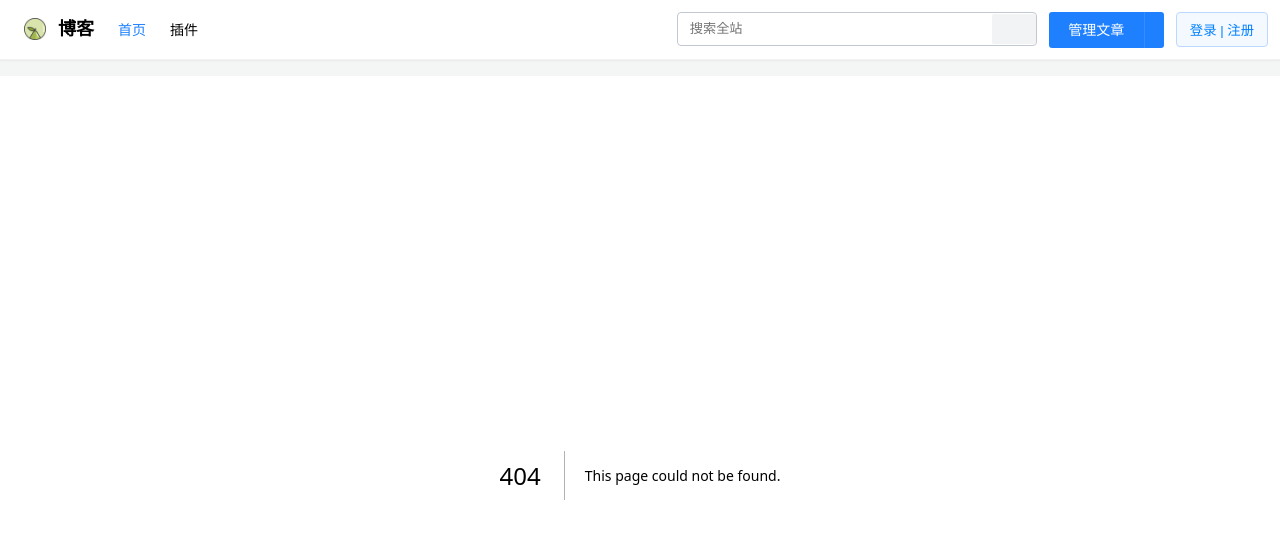
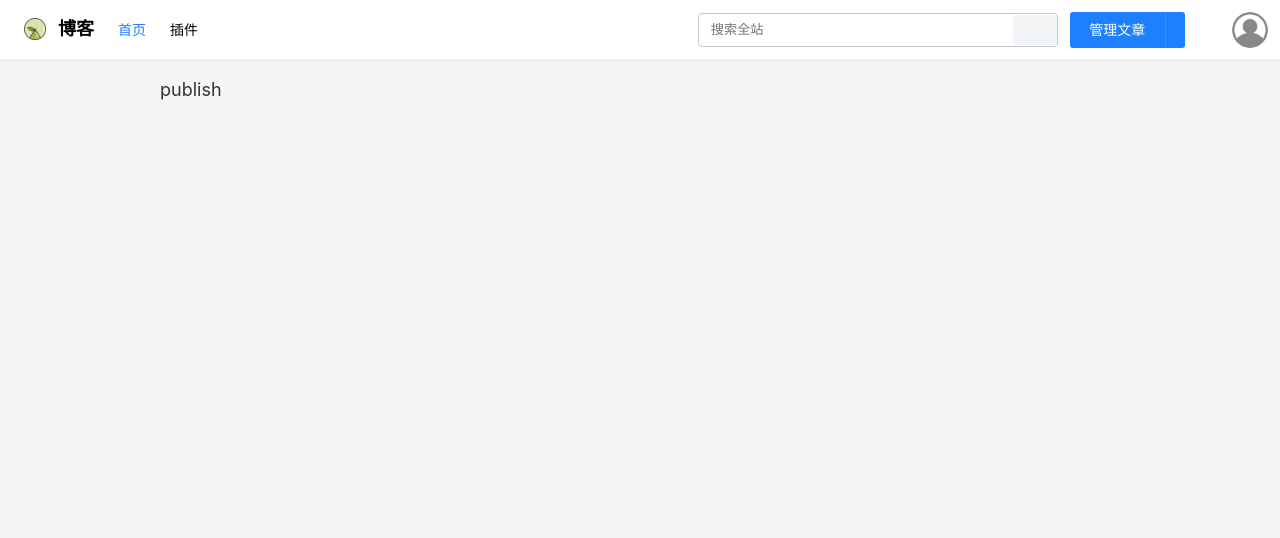
Before and after one commit to hzpengyuayan/nextjs-blog, a Next.js app: page /publish in a window 1280 px wide. Before the commit this address had no page. Shown: the top 538 px of the page. Built offline with nearby package versions, Linux system fonts and the light colour scheme; a web font is replaced by a local one.

Commit message:
完成了登录操作的50%逻辑

```diff
--- a/api/auth.js
+++ b/api/auth.js
@@ -1,4 +1,4 @@
-const TOKEN_NAME = 'gics_token'; //TOKEN字段的修改
+const TOKEN_NAME = 'blog_token'; //TOKEN字段的修改
 
 //读取token
 const getToken = () => localStorage.getItem(TOKEN_NAME);
--- a/api/index.js
+++ b/api/index.js
@@ -4,6 +4,7 @@ import qs from "qs";
 import message from "@components/Message";
 
 import { BASE_URL } from "./baseUrl.js";
+import { getToken } from "./auth";
 
 const Request = axios.create({
   baseURL: BASE_URL,
@@ -12,10 +13,10 @@ const Request = axios.create({
 
 Request.interceptors.request.use(
   function (config) {
-    //const token = cookie.get('token'); //TODO TOKEN的获取 cookie|localstorage 添加login https://juejin.cn/post/7076283302402850823
-    // if (token) {
-    //   config.headers.authorization = token;
-    // }
+    const token = getToken() || ""; //TODO TOKEN的获取 cookie|localstorage 添加login https://juejin.cn/post/7076283302402850823
+    if (token && token.length > 0) {
+      config.headers["Authorization"] = `Bearer ${token}`;
+    }
     return config;
   },
   function (error) {
@@ -29,59 +30,55 @@ Request.interceptors.response.use(
     if (status === 200 && data.code === 200) return data;
   },
   function (error) {
-    console.log(error.response.status);
     if (error && error.response) {
       //message.destroy();
       switch (
         error.response.status //TODO 对于状态码的处理
       ) {
         case 400:
-
-          message.error('请求错误');
+          message.error("请求错误");
           break;
         case 401:
           message.info({
-            content: '登录过期，请重新登录',
-            type: 'info',
+            content: "登录过期，请重新登录",
+            type: "info",
             duration: 3,
-
             onClose: () => {
-              console.log('重定向处理');
               // TODO 重定向处理 添加unlogin
               // cookie.remove('userInfo');
-              // window.location.href = '/login';
+              window.location.href = "/";
             },
           });
           break;
         case 403:
-          message.info('拒绝访问');
+          message.info("拒绝访问");
           break;
         case 404:
-          message.info('请求错误，未找到资源');
+          message.info("请求错误，未找到资源");
           break;
         case 405:
-          message.info('请求方法未允许');
+          message.info("请求方法未允许");
           break;
         case 408:
-          message.info('请求超时');
+          message.info("请求超时");
           break;
         case 500:
-          message.info('服务端出错');
+          message.info("服务端出错");
           break;
         case 501:
-          message.info('网络未实现');
+          message.info("网络未实现");
           break;
         case 502:
-          message.info('网络错误');
+          message.info("网络错误");
           break;
         case 503:
-          message.info('服务不可用');
+          message.info("服务不可用");
           break;
         case 504:
-          message.info('网络超时');
+          message.info("网络超时");
           break;
         case 505:
-          message.info('http版本不支持该请求');
+          message.info("http版本不支持该请求");
           break;
         default:
           message.info(`连接错误${error.response.status}`);
--- a/components/Navbar/index.module.scss
+++ b/components/Navbar/index.module.scss
@@ -63,6 +63,7 @@
 
   &_list {
     display: flex;
+    align-items: center;
     > li {
       margin-right: 12px;
     }
@@ -175,6 +176,25 @@
         color: #007fff;
         cursor: pointer;
       }
+      .haslogin {
+        display: flex;
+        align-items: center;
+        > i {
+          font-size: 26px;
+          cursor: pointer;
+        }
+        > i :hover {
+          color: #000;
+        }
+        .avatar {
+          margin-left: 15px;
+          display: inline-block;
+          width: 36px;
+          height: 36px;
+          border-radius: 50%;
+          overflow: hidden;
+        }
+      }
     }
   }
 
@@ -217,7 +237,7 @@
         font-size: 13px;
         color: #ccc;
         margin-bottom: 23px;
-        .login_to_register:hover{
+        .login_to_register:hover {
           font-weight: 700;
           color: #4966df;
           cursor: pointer;
--- a/components/Navbar/index.tsx
+++ b/components/Navbar/index.tsx
@@ -1,9 +1,12 @@
 import { useState } from "react";
 import { login } from "@services/users";
 import ImagePro from "@components/ImagePro";
+import Message from "@components/Message";
 import Link from "next/link";
+import { setToken, isAuth } from "../../api/auth";
 import Login from "/public/images/login.png";
 import logo from "/public/images/logo.png";
+import avatar from "/public/images/avatar.png";
 import styles from "./index.module.scss";
 
 type Link = {
@@ -36,9 +39,10 @@ export default function Navbar() {
   }); //登录信息
 
   const handleLogin = async (type = "normal") => {
-    //console.log(loginInfo, type);
     const res = await login(loginInfo);
-   // console.log(res);
+    Message.success("登录成功");
+    setToken(res.token);
+    setIsShowLogin(false);
   };
 
   const handleRegister = () => {};
@@ -100,20 +104,23 @@ export default function Navbar() {
           </li>
           {/* 登录区域 */}
           <li className={styles.personal}>
-            {/* 未登录 */}
+            {true ? (
+              <div className={styles.haslogin}>
+                {/* 消息提示区域 */}
+                <i className="iconfont icon-tixing-tianchong" />
+                {/* 头像展示区域 */}
+                <span className={styles.avatar}>
+                  <ImagePro src={avatar} alt="头像" width={36} height={36}></ImagePro>
+                </span>
+              </div>
+            ) : (
               <button
                 className={styles.login_btn}
                 onClick={() => setIsShowLogin(true)}
               >
                 登录 | 注册
               </button>
-            {/* 已登录 */}
-            <div className={styles.unlogin}>
-              {/* 消息提示区域 */}
-              <div></div>
-              {/* 头像展示区域 */}
-              <div></div>
-            </div>
+            )}
           </li>
         </ul>
       </div>
--- /dev/null
+++ b/pages/publish/index.tsx
@@ -0,0 +1,7 @@
+import React from 'react'
+
+export default function Publish() {
+  return (
+    <div>publish</div>
+  )
+}
--- a/styles/iconfont.css
+++ b/styles/iconfont.css
@@ -1,8 +1,8 @@
 @font-face {
   font-family: "iconfont"; /* Project id 3882407 */
-  src: url('//at.alicdn.com/t/c/font_3882407_09wlhc1s44xt.woff2?t=1678262584547') format('woff2'),
-       url('//at.alicdn.com/t/c/font_3882407_09wlhc1s44xt.woff?t=1678262584547') format('woff'),
-       url('//at.alicdn.com/t/c/font_3882407_09wlhc1s44xt.ttf?t=1678262584547') format('truetype');
+  src: url('//at.alicdn.com/t/c/font_3882407_5m117u84laf.woff2?t=1678775153217') format('woff2'),
+       url('//at.alicdn.com/t/c/font_3882407_5m117u84laf.woff?t=1678775153217') format('woff'),
+       url('//at.alicdn.com/t/c/font_3882407_5m117u84laf.ttf?t=1678775153217') format('truetype');
 }
 
 .iconfont {
@@ -11,6 +11,14 @@
   font-style: normal;
   -webkit-font-smoothing: antialiased;
   -moz-osx-font-smoothing: grayscale;
+}
+
+.icon-morentouxiang:before {
+  content: "\e62f";
+}
+
+.icon-tixing-tianchong:before {
+  content: "\e716";
 }
 
 .icon-close-fill:before {
```
Also changed, not shown: public/images/avatar.png (added). Lines whose indentation alone changed are shown as unchanged.
